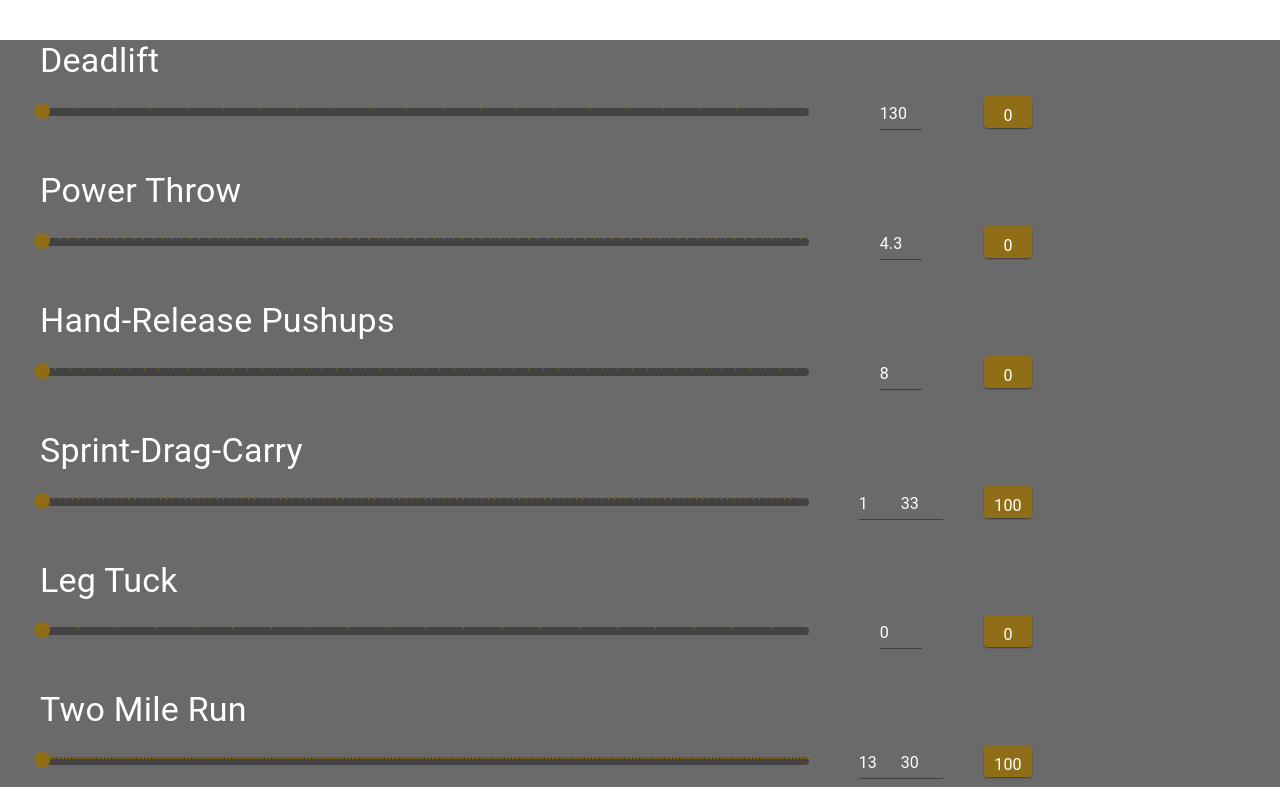
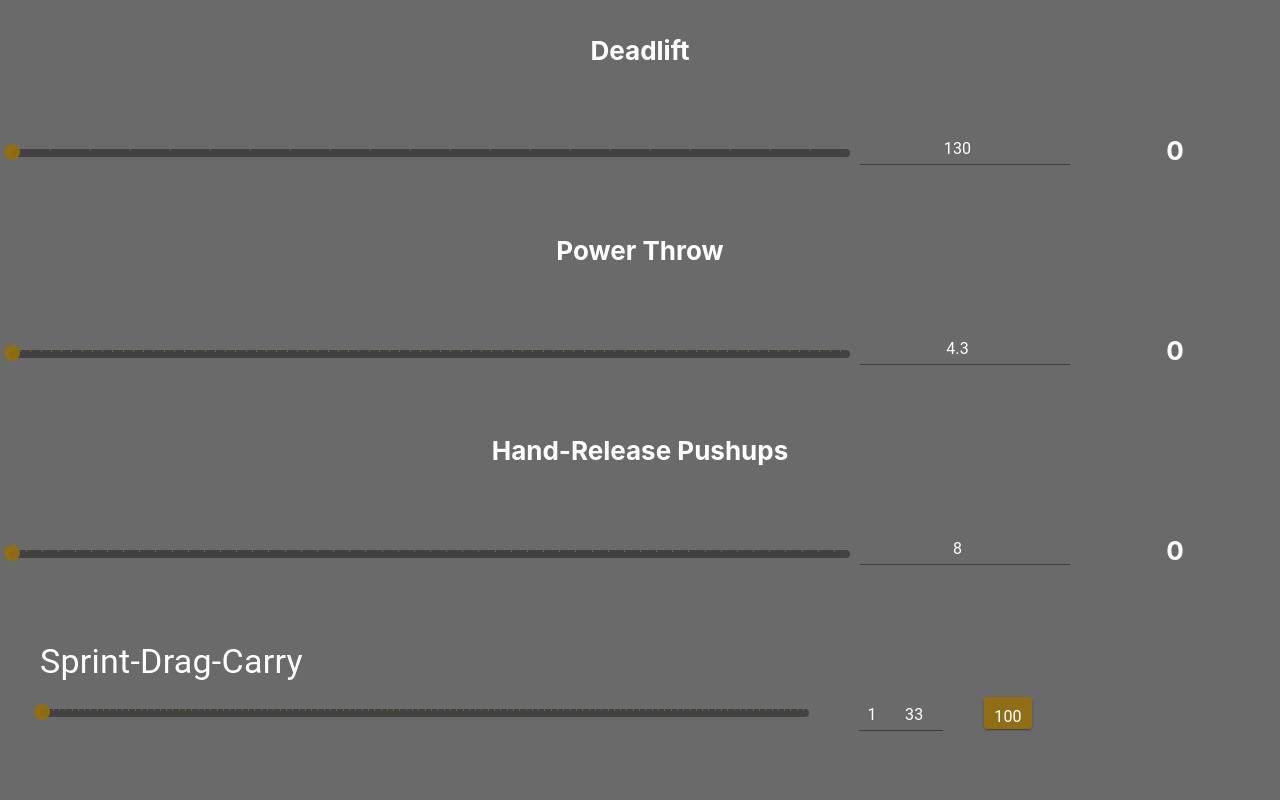
Before and after one commit to aanand3/acftcalc, a React (Create React App) app: page / in a window 1280 px wide. Shown: the top 800 px of the page. Built offline with nearby package versions, Linux system fonts and the light colour scheme.

Commit message:
updated styling to transition to built-in elements and css stylesheets

```diff
--- a/src/App.css
+++ b/src/App.css
@@ -1,19 +1,14 @@
+html, body, head {
+  height: 100%;
+  margin: 0;
+  padding: 0;
+}
+
 .App {
   text-align: center;
   background-color: #6a6a6a;
   color: white;
   font-size: calc(10px + 2vmin);
-}
-
-.App-logo {
-  height: 40vmin;
-  pointer-events: none;
-}
-
-@media (prefers-reduced-motion: no-preference) {
-  .App-logo {
-    animation: App-logo-spin infinite 20s linear;
-  }
 }
 
 .App-header {
@@ -36,12 +31,3 @@
   justify-content: flex-start;
   text-align: left !important;
 }
-
-@keyframes App-logo-spin {
-  from {
-    transform: rotate(0deg);
-  }
-  to {
-    transform: rotate(360deg);
-  }
-}
--- /dev/null
+++ b/src/Components/EventSlider.css
@@ -0,0 +1,32 @@
+.event-container {
+    display: flex;
+    flex-direction: column;
+}
+
+.event-title {
+    width: 100%;
+}
+
+.event-slider-container {
+    display: flex;
+    align-items: center;
+}
+
+.event-slider {
+    width: 50% ;
+    margin: 10px;
+}
+
+.event-input {
+    width: 25%;
+    color: white !important;
+    text-align: center !important;
+}
+
+.MuiInput-input {
+    text-align: center;
+}
+
+.event-score {
+    width: 25%;
+}
--- a/src/Components/EventSlider.js
+++ b/src/Components/EventSlider.js
@@ -1,35 +1,13 @@
-import React,  { useEffect } from 'react';
-import { makeStyles } from '@material-ui/core/styles';
-import Grid from '@material-ui/core/Grid';
-import Typography from '@material-ui/core/Typography';
+import React, {useEffect} from 'react';
+import {makeStyles, withStyles} from '@material-ui/core/styles';
 import Slider from '@material-ui/core/Slider';
 import Input from '@material-ui/core/Input';
-import { withStyles } from '@material-ui/core/styles';
 import PropTypes from 'prop-types';
-import moment from 'moment'
-import { Box, Paper } from '@material-ui/core';
+import './EventSlider.css'
+
 
 // style for the slider
 const useStyles = makeStyles((theme) =>({
-    root: {
-        color: "white",
-
-    },
-    input: {
-        width: 42,
-        color: 'white',
-    },
-    paper: {
-        display: 'flex',
-        flexWrap: 'wrap',
-        '& > *': {
-          margin: theme.spacing(1),
-          width: theme.spacing(4),
-          height: theme.spacing(2),
-        },
-        background: '#936e11ec',
-        color: "white",
-      },
 }))
 
 export default function EventSlider(props)
@@ -113,13 +91,13 @@ export default function EventSlider(props)
     }
 
     return (
-        <Box className={classes.root} m={5}>
-            <Typography variant="h4" id="input-slider" gutterBottom>
+        <div className="event-container">
+            <h4 className="event-title" >
                 {props.eventName}
-            </Typography>
-            <Grid container spacing={2} alignItems="center" lg={10}>
-                <Grid item xs>
+            </h4>
+            <div className="event-slider-container">
                     <ACFTSlider
+                        className="event-slider"
                         value={typeof value === 'number' ? value : 0}
                         onChange={handleSliderChange}
                         aria-labelledby="input-slider"
@@ -129,10 +107,8 @@ export default function EventSlider(props)
                         marks={generateMarks()}
                         min={props.min}
                         max={props.max} />
-                </Grid>
-                <Grid item xs={2}>
                     <Input
-                        className={classes.input}
+                        className="event-input"
                         value={value}
                         margin="dense"
                         onChange={handleInputChange}
@@ -145,12 +121,11 @@ export default function EventSlider(props)
                             'aria-labelledby': 'input-slider',
                         }}
                     />
-                </Grid>
-                <Paper className={classes.paper} item xs={1}>
-                    <Typography> {score} </Typography>
-                </Paper>
-            </Grid>
-        </Box>
+                <h4 className="event-score">
+                     {score}
+                </h4>
+            </div>
+        </div>
     );
 }
 
```
Also changed, not shown: 1 other file (tests, documents, lock files or other folders).
